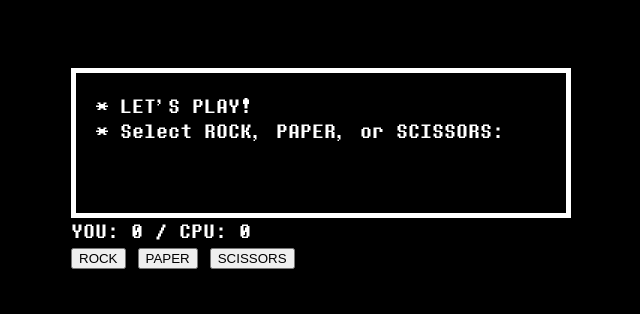
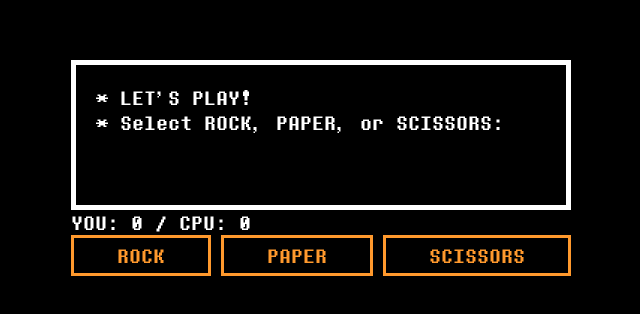
Before and after one commit to adriennecaparaz/rock-paper-scissors, a plain HTML site: page index.html in a window 1280 px wide. Shown: the part 232-546 px from the top of the page, without its empty margins (319-959 px from the left). Drawn offline with Linux system fonts and the light colour scheme.

Commit message:
styled buttons

```diff
--- a/index.css
+++ b/index.css
@@ -28,3 +28,26 @@ main {
     width: 450px;
     max-width: 75vw;
 }
+
+.selection-container {
+    display: flex;
+    justify-content: space-between;
+    gap: 10px;
+}
+
+.selection-container button {
+    background-color: transparent;
+    font-family: 'DTM', monospace;
+    font-size: 24px;
+    color: #ff992d;
+    border: #ff992d solid 3px;
+    padding: 5px 10px;
+    flex-grow: 1;
+}
+
+.selection-container button:hover {
+    cursor: pointer;
+    color: #000;
+    background-color: #ff992d;
+    transition: 0.2s;
+}
--- a/index.html
+++ b/index.html
@@ -18,9 +18,11 @@
                 * Select ROCK, PAPER, or SCISSORS:
             </div>
             <div id="score">YOU: 0 / CPU: 0</div>
-            <button id="rock" class="choice">ROCK</button>
-            <button id="paper" class="choice">PAPER</button>
-            <button id="scissors" class="choice">SCISSORS</button>
+            <div class="selection-container">
+                <button id="rock" class="choice">ROCK</button>
+                <button id="paper" class="choice">PAPER</button>
+                <button id="scissors" class="choice">SCISSORS</button>
+            </div>
         </div>
     </main>
 </body>
```
